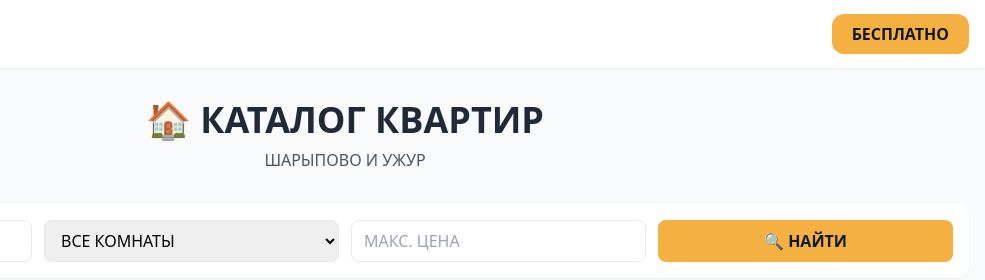
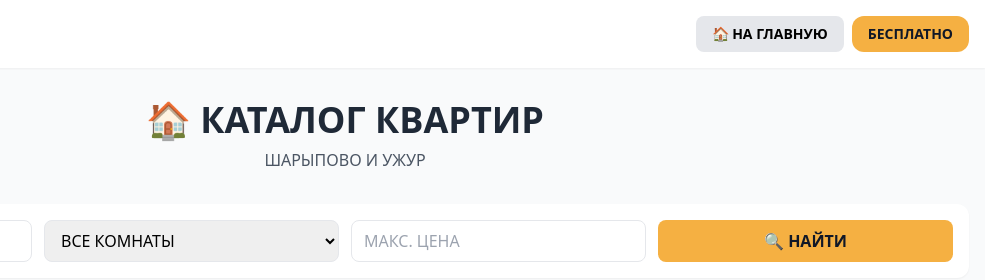
Before and after one commit to asix114/realtor2, a website: page catalog.html in a window 1280 px wide. Shown: the top 280 px of the page, 295-1280 px from the left. Drawn offline with nearby package versions, Linux system fonts and the light colour scheme; no server answers.

Commit message:
Update catalog.html

```diff
--- a/catalog.html
+++ b/catalog.html
@@ -29,7 +29,10 @@
                 <p class="text-xs text-gray-500">РИЭЛТОР С 26-ЛЕТНИМ СТАЖЕМ</p>
             </div>
         </div>
-        <a href="#contact" class="btn-gold text-gray-900 px-5 py-2 rounded-xl text-base font-semibold">БЕСПЛАТНО</a>
+        <div class="flex gap-2">
+            <a href="index.html" class="bg-gray-200 hover:bg-gray-300 px-4 py-2 rounded-lg text-sm font-semibold">🏠 НА ГЛАВНУЮ</a>
+            <a href="#contact" class="btn-gold text-gray-900 px-4 py-2 rounded-xl text-sm font-semibold">БЕСПЛАТНО</a>
+        </div>
     </div>
 </header>
 
@@ -39,7 +42,6 @@
         <p class="text-gray-600 mt-2 text-base">ШАРЫПОВО И УЖУР</p>
     </div>
 
-    <!-- ФИЛЬТРЫ -->
     <div class="bg-white rounded-xl p-4 mb-8 shadow-sm">
         <div class="grid grid-cols-2 md:grid-cols-4 gap-3">
             <input type="text" id="filterAddress" placeholder="ПОИСК ПО АДРЕСУ" class="border rounded-lg px-3 py-2 text-base">
@@ -55,13 +57,11 @@
         </div>
     </div>
 
-    <!-- СПИСОК ОБЪЕКТОВ -->
     <div id="objectsList" class="grid md:grid-cols-2 lg:grid-cols-3 gap-6">
         <div class="text-center py-10 text-gray-500 col-span-3 text-base">ЗАГРУЗКА...</div>
     </div>
 </main>
 
-<!-- ФОРМА СВЯЗИ -->
 <section id="contact" class="bg-gray-900 text-white py-12 mt-8">
     <div class="max-w-3xl mx-auto px-4 text-center">
         <h2 class="text-2xl font-bold mb-4">БЕСПЛАТНАЯ КОНСУЛЬТАЦИЯ</h2>
@@ -133,7 +133,6 @@
         `).join('');
     }
 
-    // ФОРМА ЗАЯВКИ
     const leadForm = document.getElementById('leadForm');
     if (leadForm) {
         leadForm.addEventListener('submit', async (e) => {
```
